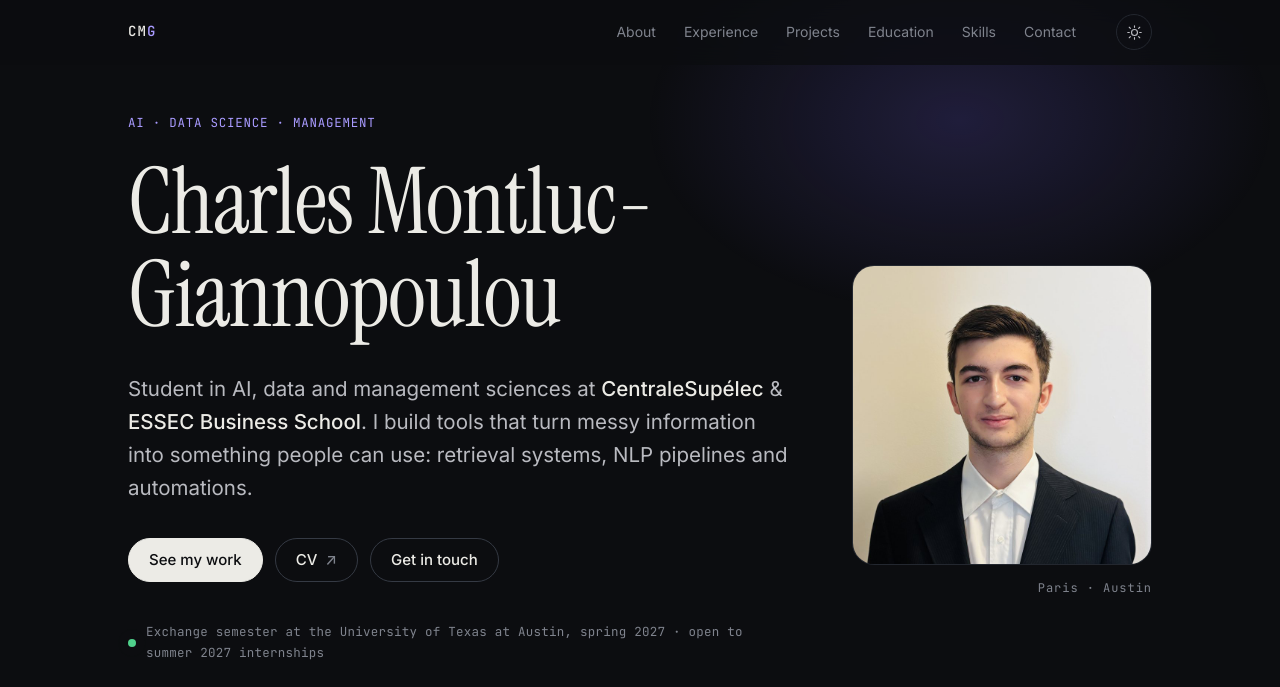
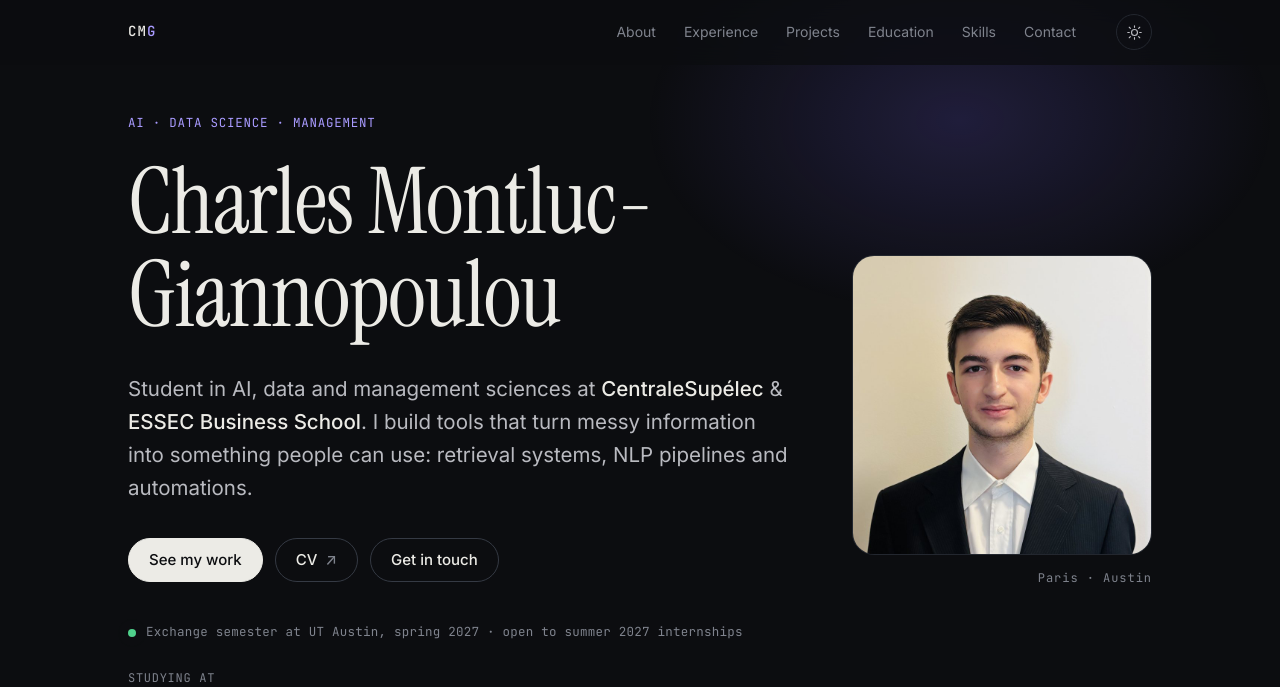
Before and after one commit to CharlesMontluc/CharlesMontluc.github.io, a plain HTML site: page index.html in a window 1280 px wide. Shown: the top 687 px of the page. Drawn offline with Linux system fonts and the light colour scheme.

Commit message:
Status line: UT Austin

```diff
--- a/index.html
+++ b/index.html
@@ -65,7 +65,7 @@
           <a class="btn" href="assets/CV_Charles_Montluc-Giannopoulou.pdf" target="_blank" rel="noopener">CV <span class="arrow" aria-hidden="true">↗</span></a>
           <a class="btn" href="#contact">Get in touch</a>
         </div>
-        <p class="status"><span class="pulse" aria-hidden="true"></span>Exchange semester at the University of Texas at Austin, spring 2027 · open to summer 2027 internships</p>
+        <p class="status"><span class="pulse" aria-hidden="true"></span>Exchange semester at UT Austin, spring 2027 · open to summer 2027 internships</p>
         <div class="schools">
           <span class="schools-label">Studying at</span>
           <ul>
```
